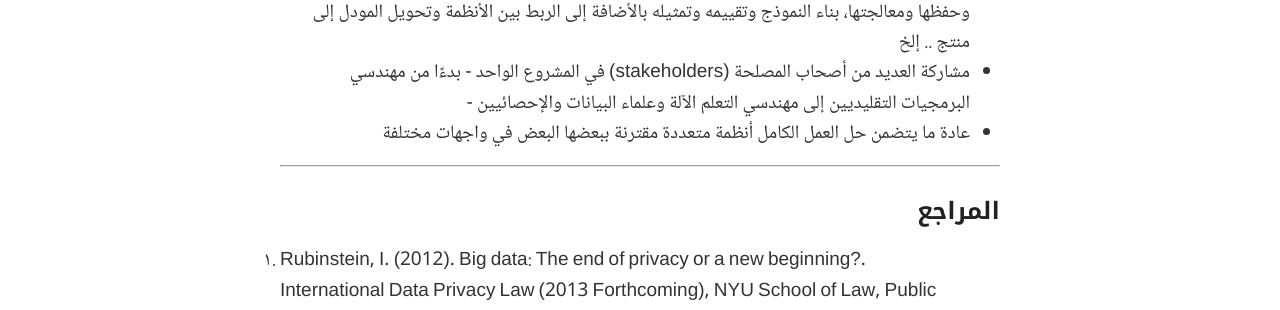
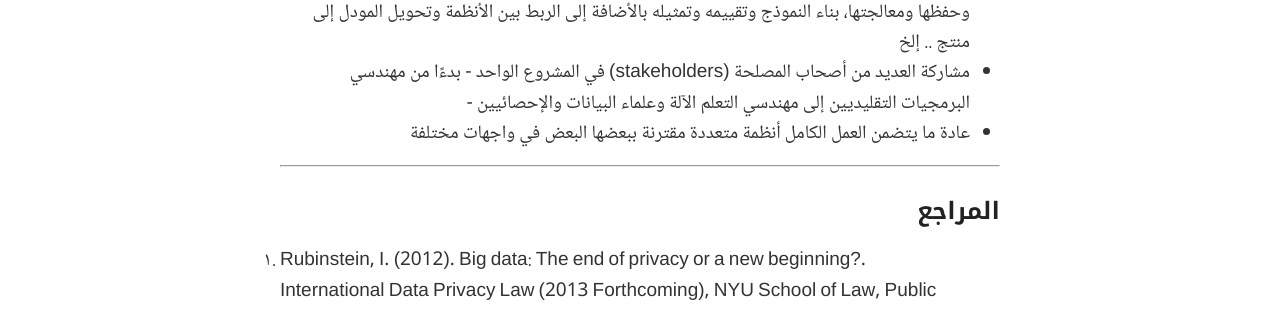
Before and after one commit to sahar119911/AldhaheriS, a Jekyll site: the page built from _posts/2022-5-25-ML-privacy.md, in a window 1280 px wide. Shown: the part 713-1023 px from the top of the page. Built offline with Jekyll 4.4.1, drawn with Linux system fonts in a browser that asks for light colours.

Commit message:
Update 2022-5-25-ML-privacy.md

```diff
--- a/_posts/2022-5-25-ML-privacy.md
+++ b/_posts/2022-5-25-ML-privacy.md
@@ -12,7 +12,7 @@ published: true
 
 - وجود نظام بيئي ضخم  من الأدوات واللغات البرمجية والأطر - مع وظائف تتراوح بين جمع البيانات وحفظها ومعالجتها، بناء النموذج وتقييمه وتمثيله بالأضافة إلى الربط بين الأنظمة وتحويل المودل إلى منتج .. إلخ
 - مشاركة العديد من أصحاب المصلحة (stakeholders) في المشروع الواحد - بدءًا من مهندسي البرمجيات التقليديين إلى مهندسي التعلم الآلة وعلماء البيانات والإحصائيين -
-- عادة ما يتضمن حل العمل الكامل أنظمة متعددة مقترنة ببعضها البعض في واجهات مختلفة
+- عادة ما يتضمن العمل الكامل أنظمة متعددة مقترنة ببعضها البعض في واجهات مختلفة
 
 
 
```
